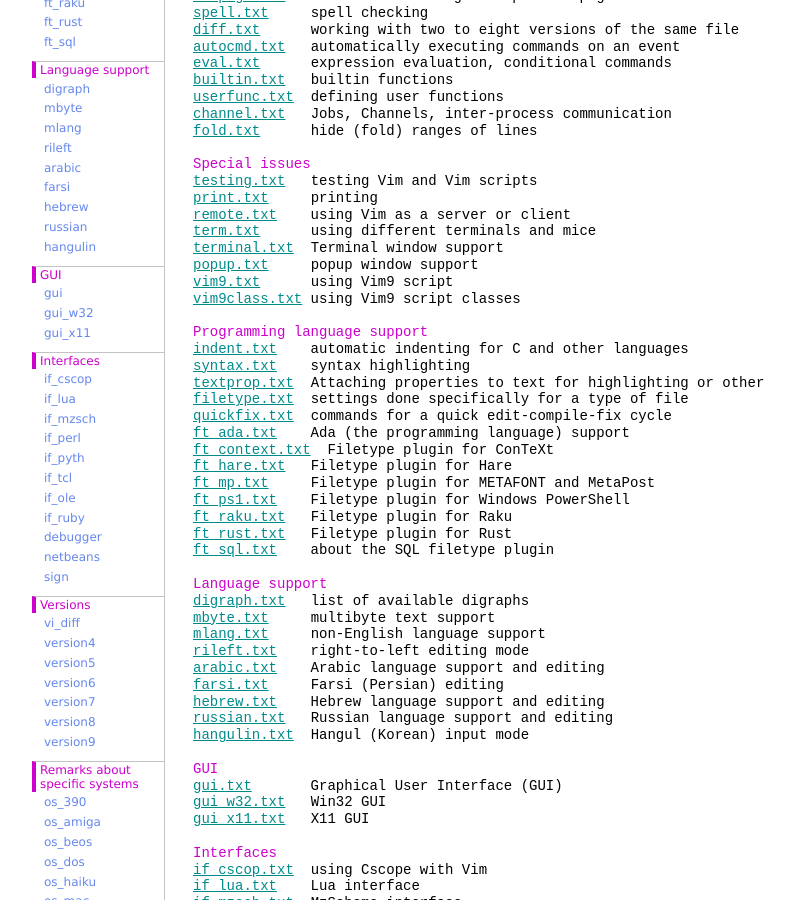
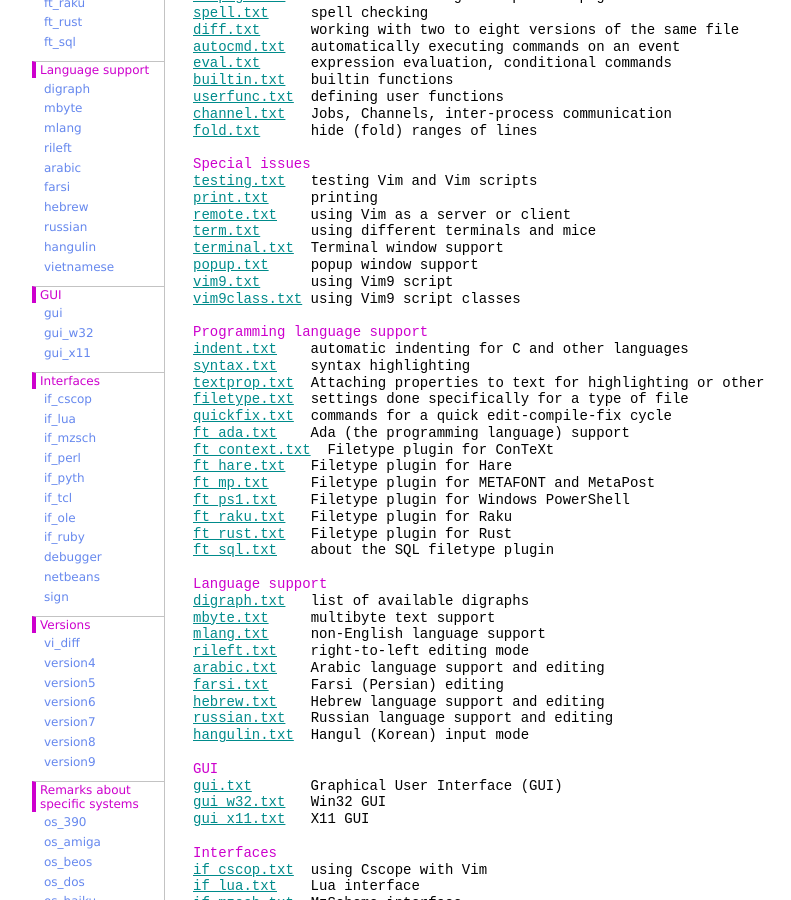
Before and after one commit to vim-jp/vimdoc-en, a Jekyll site: the page built from index.html, in a window 1280 px wide and 900 px high, scrolled down 2516 px. Shown: the whole window, without its empty margins (208-999 px from the left). Built offline with Jekyll 4.4.1, drawn with Linux system fonts in a browser that asks for light colours; nearby versions of some CDN libraries; comment, search, counter and statistics services are not loaded.

Commit message:
Add vietnamese index

```diff
--- a/_layouts/vimdoc.html
+++ b/_layouts/vimdoc.html
@@ -212,6 +212,7 @@
 <li><a href="hebrew.html">hebrew</a></li>
 <li><a href="russian.html">russian</a></li>
 <li><a href="hangulin.html">hangulin</a></li>
+<li><a href="vietnamese.txt">vietnamese</a></li>
 </ul></dd>
 
 <dt>GUI</dt>
```
